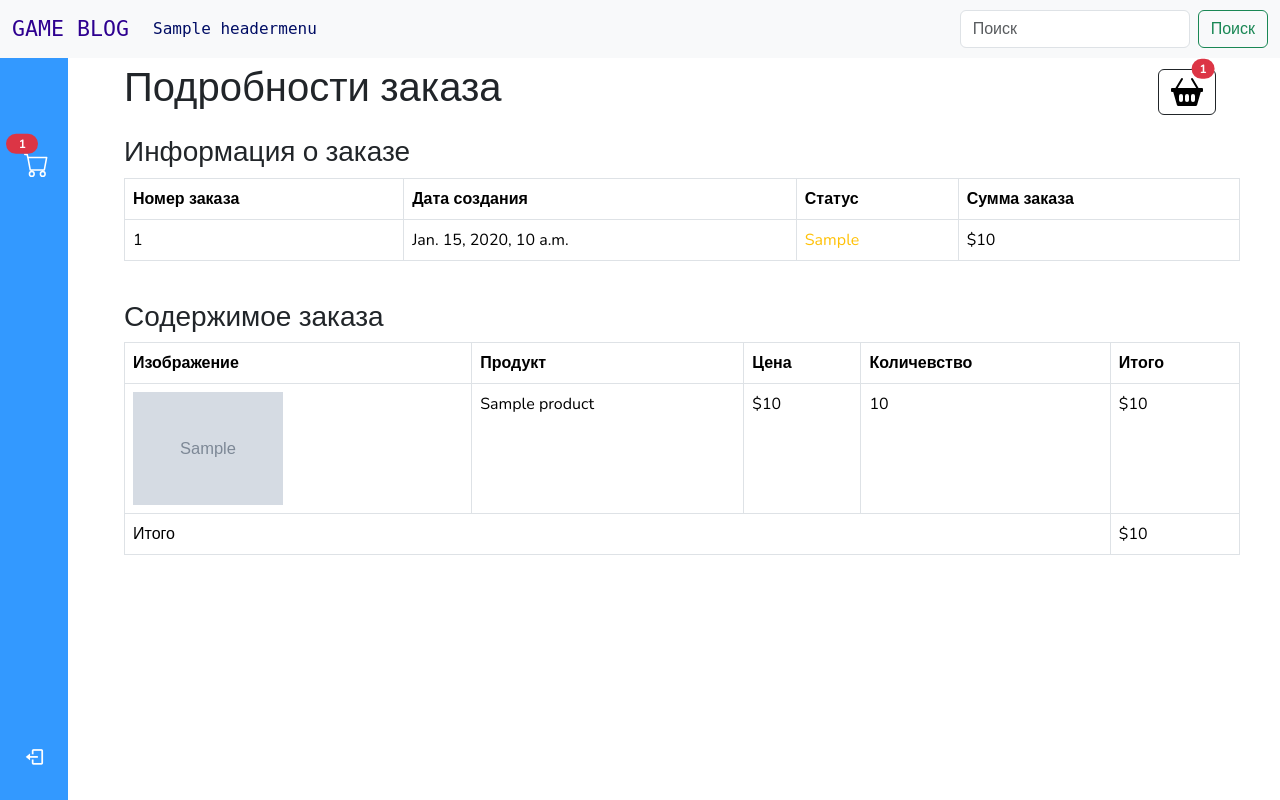
After one commit to AlexeyTarasov77/GamingSocialNetwork, a Django app: template service/socialnetwork/orders/templates/orders/order_detail.html in a window 1280 px wide. The commit adds this page. Run offline with Django 4.2, Linux system fonts and the light colour scheme; the template is opened without the code that fills it: most values are stand-ins (such as "Sample title", 1, 10 or a date in 2020); grey boxes marked "Sample" are stand-in pictures; parts of the project's set-up code (start-up, migrations or seed data) failed here and were passed over; some libraries are stand-ins or nearby versions; some web fonts are replaced.

Commit message:
orders: view orderdetail users: view own orders in profile

```diff
--- a/service/socialnetwork/orders/models.py
+++ b/service/socialnetwork/orders/models.py
@@ -1,4 +1,5 @@
 from django.db import models
+from django.urls import reverse
 from gameshop.models import Product
 from django.contrib.auth import get_user_model
 # Create your models here.
@@ -17,7 +18,7 @@ class Order(models.Model):
     created = models.DateTimeField(auto_now_add=True)
     updated = models.DateTimeField(auto_now=True)
     paid = models.BooleanField(default=False, choices=PAID_STATUS_CHOICES) # оплачен заказ или же нет
-    user = models.ForeignKey(get_user_model(), on_delete=models.CASCADE, blank=True)
+    user = models.ForeignKey(get_user_model(), on_delete=models.CASCADE, blank=True, related_name="orders")
     class Meta:
         ordering = ['-created']
         indexes = [ models.Index(fields=['-created']),
@@ -26,6 +27,9 @@ class Order(models.Model):
         return f'Order {self.id}'
     def get_total_cost(self):
         return sum(item.get_cost() for item in self.items.all())
+
+    def get_absolute_url(self):
+        return reverse("orders:order_detail",args=[self.pk])
 
 class OrderItem(models.Model):
     order = models.ForeignKey("Order",
--- /dev/null
+++ b/service/socialnetwork/orders/templates/orders/order_detail.html
@@ -0,0 +1,59 @@
+{% extends "gameshop/base-gameshop.html" %}
+{% block title %}Заказ №{{order.id}}{% endblock title %}
+{% block content %}
+<div class="container">
+    <h1 class="mt-5">Подробности заказа</h1>
+    <div class="table-responsive mt-4">
+        <h3>Информация о заказе</h3>
+        <table class="table table-bordered">
+            <thead>
+                <tr>
+                    <th scope="col">Номер заказа</th>
+                    <th scope="col">Дата создания</th>
+                    <th scope="col">Статус</th>
+                    <th scope="col">Сумма заказа</th>
+                </tr>
+            </thead>
+            <tbody>
+                <tr>
+                    <td class="num">{{order.id}}</td>
+                    <td class="num">{{order.created}}</td>
+                    <td class="num text-{% if order.paid %}success{% else %}warning{% endif %} btn-sm">{{order.get_paid_display}}</td>
+                    <td class="num">${{order.get_total_cost}}</td>
+                </tr>
+            </tbody>
+        </table>
+    </div>
+    <div class="table-responsive mt-4">
+        <h3>Содержимое заказа</h3>
+        <table class="table table-bordered">
+            <thead>
+                <tr>
+                    <th scope="col">Изображение</th>
+                    <th scope="col">Продукт</th>
+                    <th scope="col">Цена</th>
+                    <th scope="col">Количевство</th>
+                    <th scope="col">Итого</th>
+                </tr>
+            </thead>
+            <tbody>
+                {% for item in order.items.all %}
+                <tr class="row{% cycle "1" "2" %}">
+                    <td>
+                        <img src="{{item.product.get_image}}" class="img-fluid" style="max-width: 150px;" alt="Product Image">
+                    </td>
+                    <td>{{ item.product.title }}</td>
+                    <td class="num">${{ item.price }}</td>
+                    <td class="num">{{ item.quantity }}</td>
+                    <td class="num">${{ item.get_cost }}</td>
+                </tr>
+                {% endfor %}
+                <tr class="total">
+                    <td colspan="4">Итого</td>
+                    <td class="num">${{ order.get_total_cost }}</td>
+                </tr>
+            </tbody>
+        </table>
+    </div>
+</div>
+{% endblock content %}
--- a/service/socialnetwork/orders/urls.py
+++ b/service/socialnetwork/orders/urls.py
@@ -4,5 +4,6 @@ from django.urls import path
 app_name = 'orders'
 
 urlpatterns = [
-    path("create/", views.order_create_view, name="order_create")
+    path("create/", views.order_create_view, name="order_create"),
+    path("detail/<int:order_id>/", views.order_detail_view, name="order_detail")
 ]
--- a/service/socialnetwork/payment/templates/payment/completed.html
+++ b/service/socialnetwork/payment/templates/payment/completed.html
@@ -7,6 +7,9 @@
     <div class="mt-5">
         <h1>Платёж прошел успешно! Благодарим вас за доверие.</h1>
     </div>
+    <div class="order-info">
+        <p class="fs-4">Заказ под номером {{order.id}} на сумму {{order.get_total_cost}} был успешно оплачен. <br> Вы можете посмотреть детали заказа <a href="{{order.get_absolute_url}}" class="text-primary text-decoration-none">перейдя по этой ссылке</a></p>
+    </div>
     <img src="{% static "payment/images/success-icon.png" %}" class="img-fluid my-5" width="250" height="250">
 </div>
 {% endblock content %}
--- a/service/socialnetwork/payment/views.py
+++ b/service/socialnetwork/payment/views.py
@@ -53,7 +53,9 @@ def payment_process(request):
 
 
 def payment_completed(request):
-    return render(request, "payment/completed.html")
+    order_id = request.session.get("order_id", None)
+    order = get_object_or_404(Order, id=order_id)
+    return render(request, "payment/completed.html", {"order": order})
 
 
 def payment_canceled(request):
--- a/service/socialnetwork/users/static/users/js/nav.js
+++ b/service/socialnetwork/users/static/users/js/nav.js
@@ -1,5 +1,5 @@
 $(document).ready(function () {
-  const listClasses = ['.content__bio', '.content__following', '.content__followers', '.content__friends'];
+  const listClasses = ['.content__bio', '.content__following', '.content__followers', '.content__friends', '.content__orders'];
   const mainClass = '.content__main';
   const navBar = new NavBar(listClasses, mainClass);
   navBar.hideContent(true);
@@ -18,6 +18,7 @@ export default class NavBar{
 
     hideContent(initial) {
       for (const el of this.listClasses) {
+        console.log(el);
           $(el).hide();
       }
       if (!initial) {
```
Also changed, not shown: service/socialnetwork/orders/views.py (+6 -1 lines), service/socialnetwork/users/templates/users/profile.html (+26 -1 lines).
